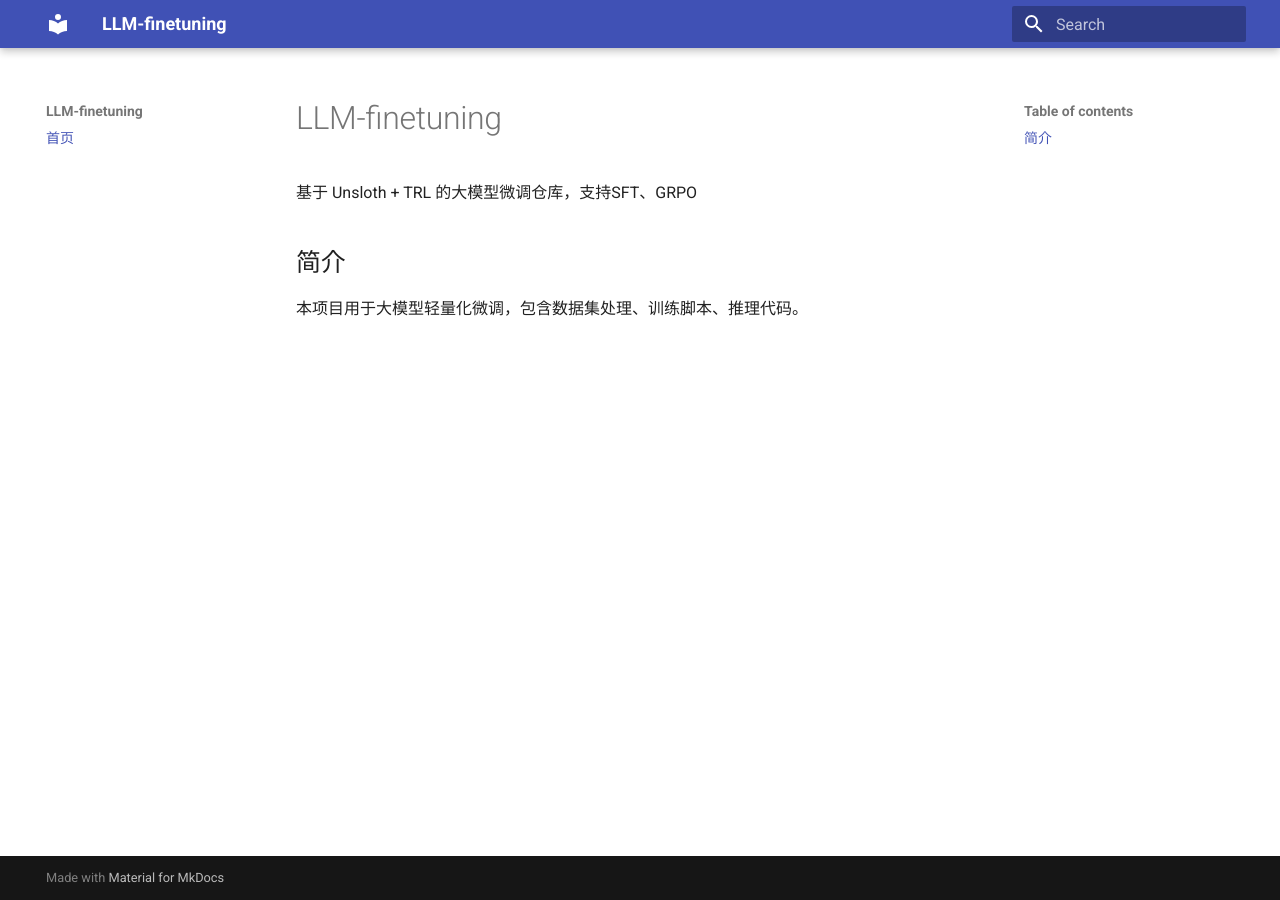
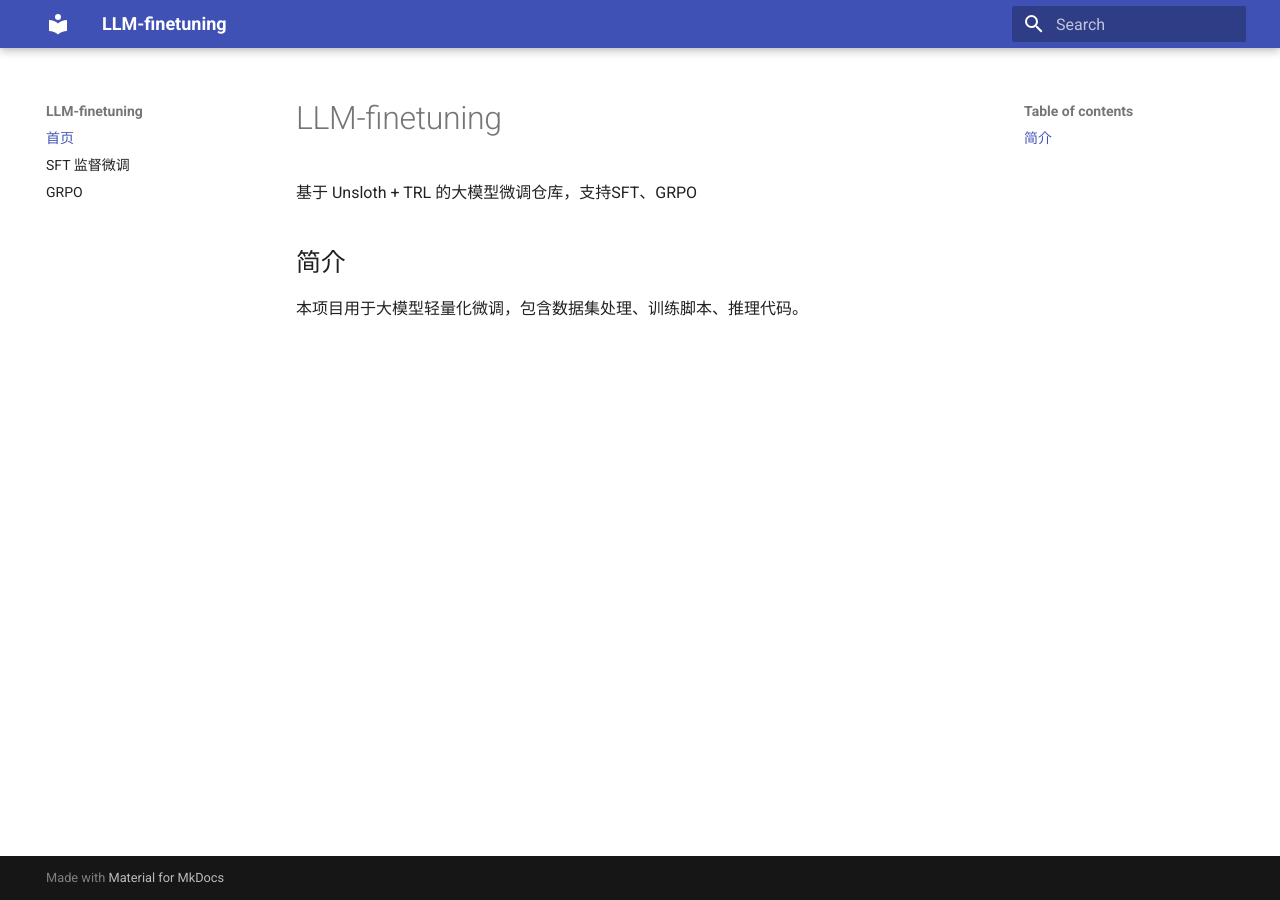
Before and after one commit to LXXXR0/LLM-finetuning, an MkDocs documentation site: the page built from docs/index.md, in a window 1280 px wide. Built offline with MkDocs 1.6.1 and Material for MkDocs 9.7.7, drawn with Linux system fonts in a browser that asks for light colours.

Commit message:
Update mkdocs.yml

```diff
--- a/mkdocs.yml
+++ b/mkdocs.yml
@@ -3,3 +3,5 @@ theme:
   name: material
 nav:
   - 首页: index.md
+  - SFT 监督微调: sft.md
+  - GRPO: grpo.md
```
